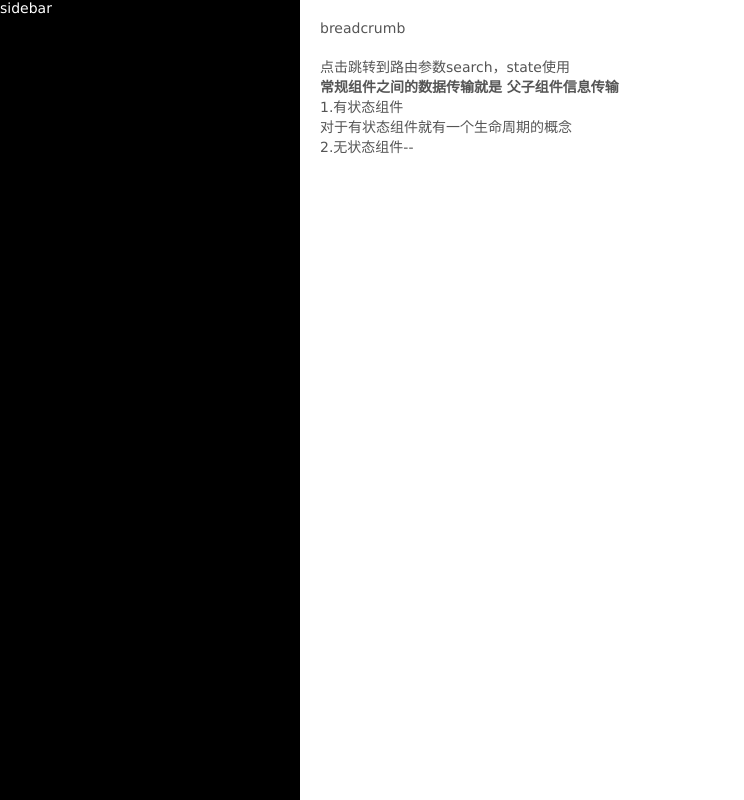
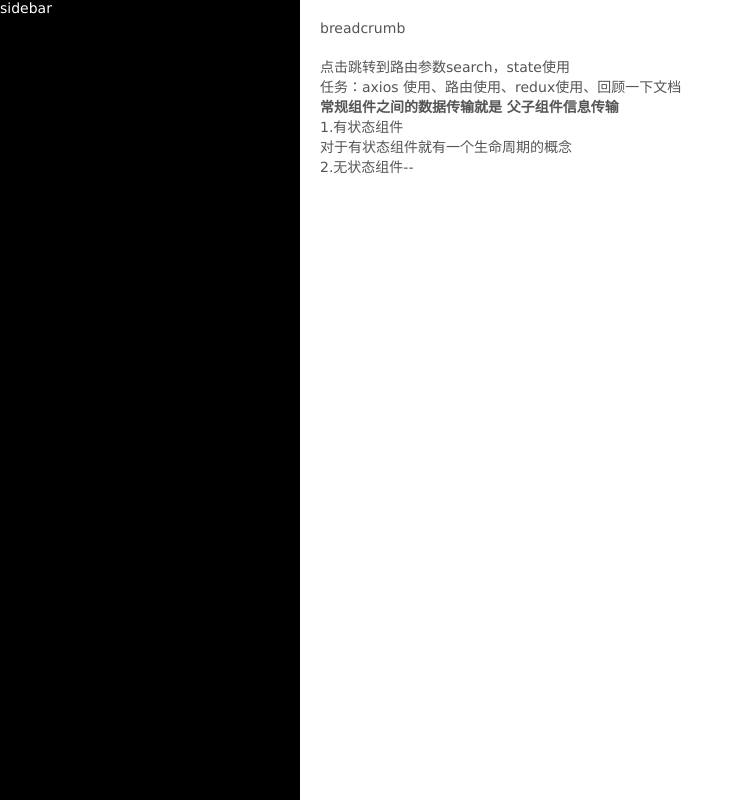
Before and after one commit to wenziyangday/demo, a React app: page /home in a window 1280 px wide. Shown: the whole page, without its empty margins (0-744 px from the left). Built offline with nearby package versions, Linux system fonts and the light colour scheme.

Commit message:
任务发布

```diff
--- a/src/layout/Home.js
+++ b/src/layout/Home.js
@@ -9,7 +9,6 @@ import Sidebar from './Sidebar';
 import Breadcrumb from "./Breadcrumb";
 import Welcome from "../components/Welcome";
 import NoState from "../components/NoState";
-
 
 
 class Home extends Component {
@@ -26,7 +25,9 @@ class Home extends Component {
 							点击跳转到路由参数search，state使用
 						</Link>
 						<br/>
-
+						<div>
+							任务：axios 使用、路由使用、redux使用、回顾一下文档
+						</div>
 						<b>常规组件之间的数据传输就是 父子组件信息传输</b> <br/>
 						<Welcome name="1.有状态组件"/>
 						<NoState name="2.无状态组件"/>
```
